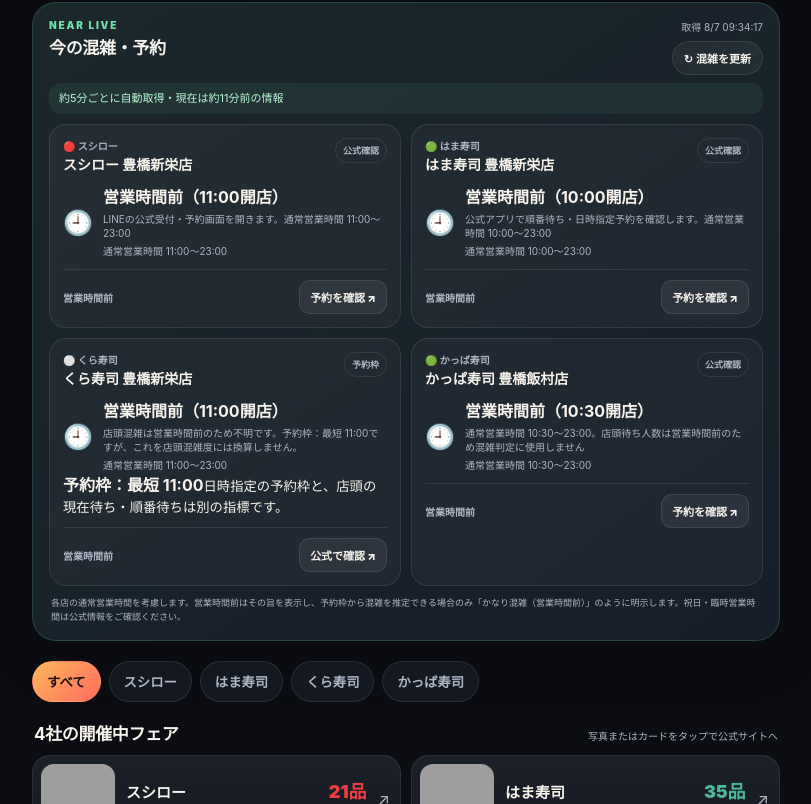
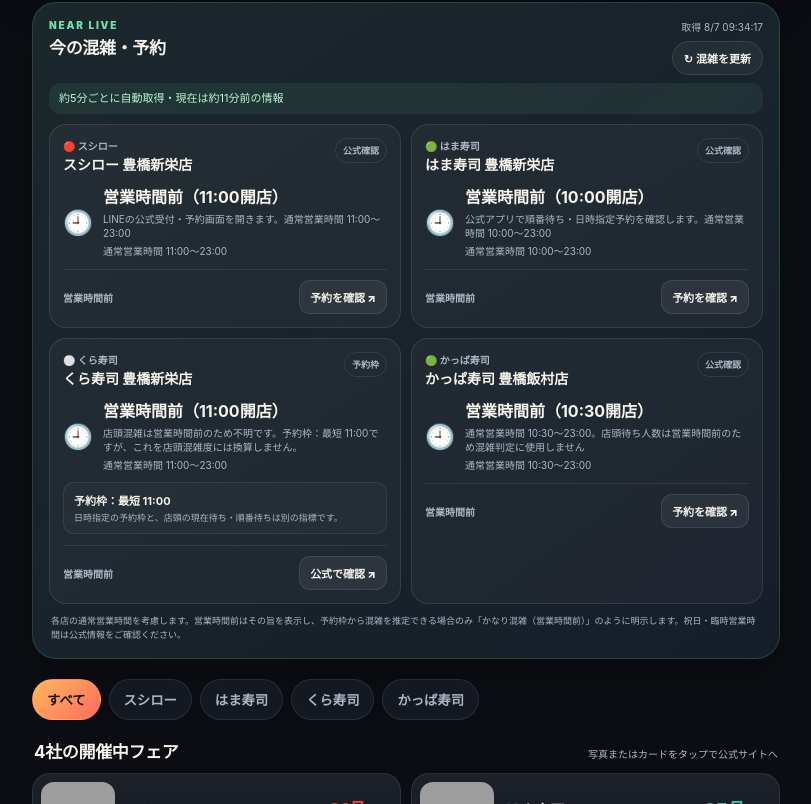
Before and after one commit to longchanp7-hub/sushi-fair-app, a website: page app/index.html in a window 1280 px wide. Shown: the part 553-1357 px from the top of the page, without its empty margins (234-1045 px from the left). Drawn offline with Linux system fonts and the light colour scheme; grey boxes are pictures that could not be loaded.

Commit message:
Style separate reservation status

```diff
--- a/app/crowd.css
+++ b/app/crowd.css
@@ -58,6 +58,17 @@
 .crowd-status-row > div { min-width: 0; display: grid; gap: 3px; }
 .crowd-status-row b { font-size: 16px; line-height: 1.35; }
 .crowd-status-row small { color: var(--muted); font-size: 10px; line-height: 1.45; }
+.crowd-reservation {
+  display: grid;
+  gap: 3px;
+  margin-top: 10px;
+  padding: 9px 10px;
+  border-radius: 11px;
+  border: 1px solid rgba(255,255,255,.08);
+  background: rgba(255,255,255,.025);
+}
+.crowd-reservation b { font-size: 11px; }
+.crowd-reservation small { color: var(--muted); font-size: 9px; line-height: 1.45; }
 .crowd-card-foot { display: flex; align-items: center; justify-content: space-between; gap: 10px; margin-top: 11px; padding-top: 10px; border-top: 1px solid var(--line); }
 .crowd-card-foot > span { color: var(--muted); font-size: 10px; font-weight: 800; }
 .crowd-card-foot a {
@@ -73,6 +84,8 @@
 .crowd-card.level-low { border-color: rgba(111,224,168,.24); }
 .crowd-card.level-medium { border-color: rgba(255,184,92,.28); }
 .crowd-card.level-high, .crowd-card.level-very_high { border-color: rgba(255,107,95,.30); }
+.crowd-card.business-before_open.level-unknown,
+.crowd-card.business-after_close { border-color: rgba(255,255,255,.10); }
 .crowd-note { margin: 10px 2px 0; color: var(--muted); font-size: 9px; line-height: 1.55; }
 @media (min-width: 680px) { .crowd-grid { grid-template-columns: repeat(2, minmax(0,1fr)); } }
 @media (max-width: 520px) { .crowd-panel { padding: 14px; border-radius: 20px; } }
```
